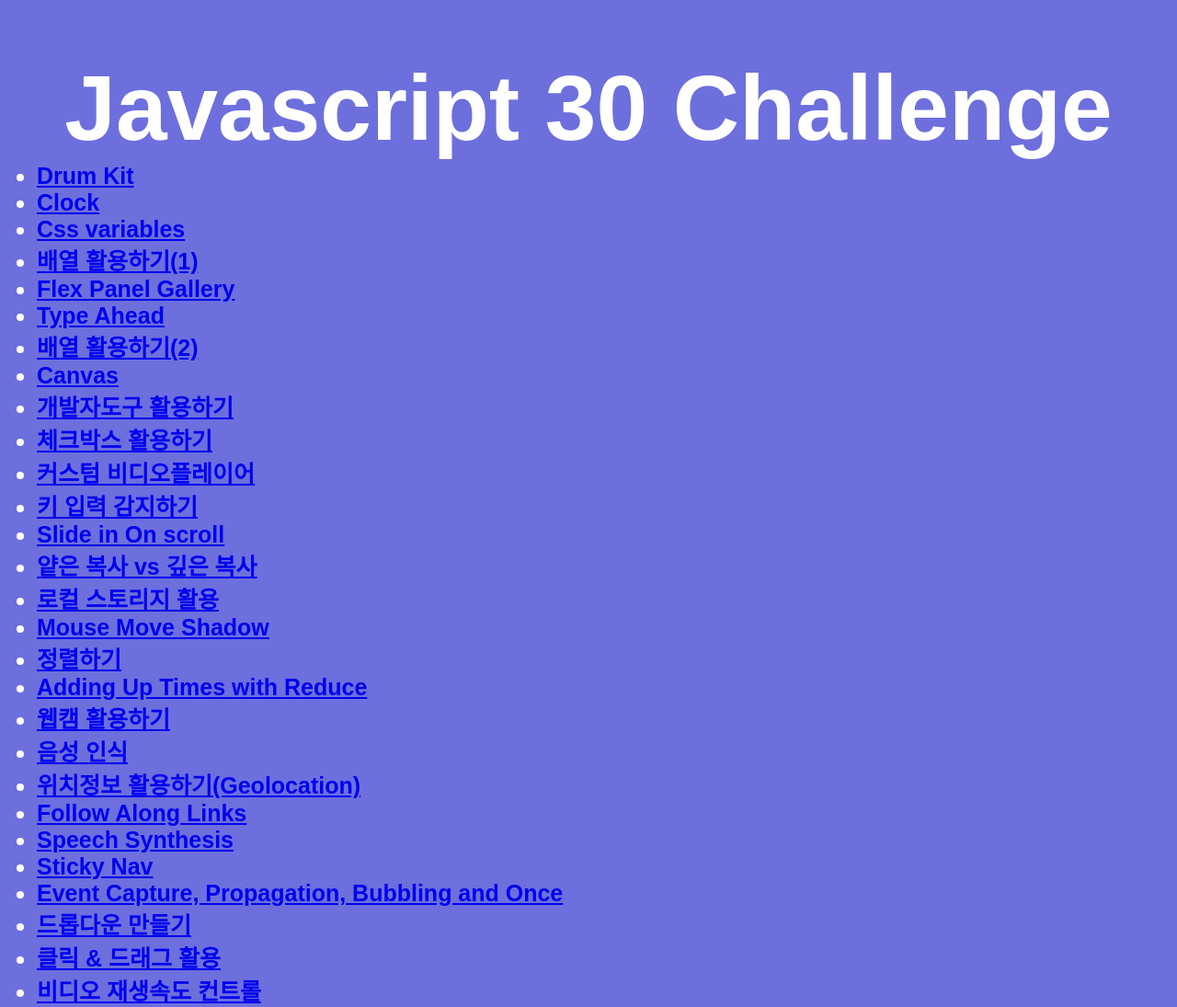
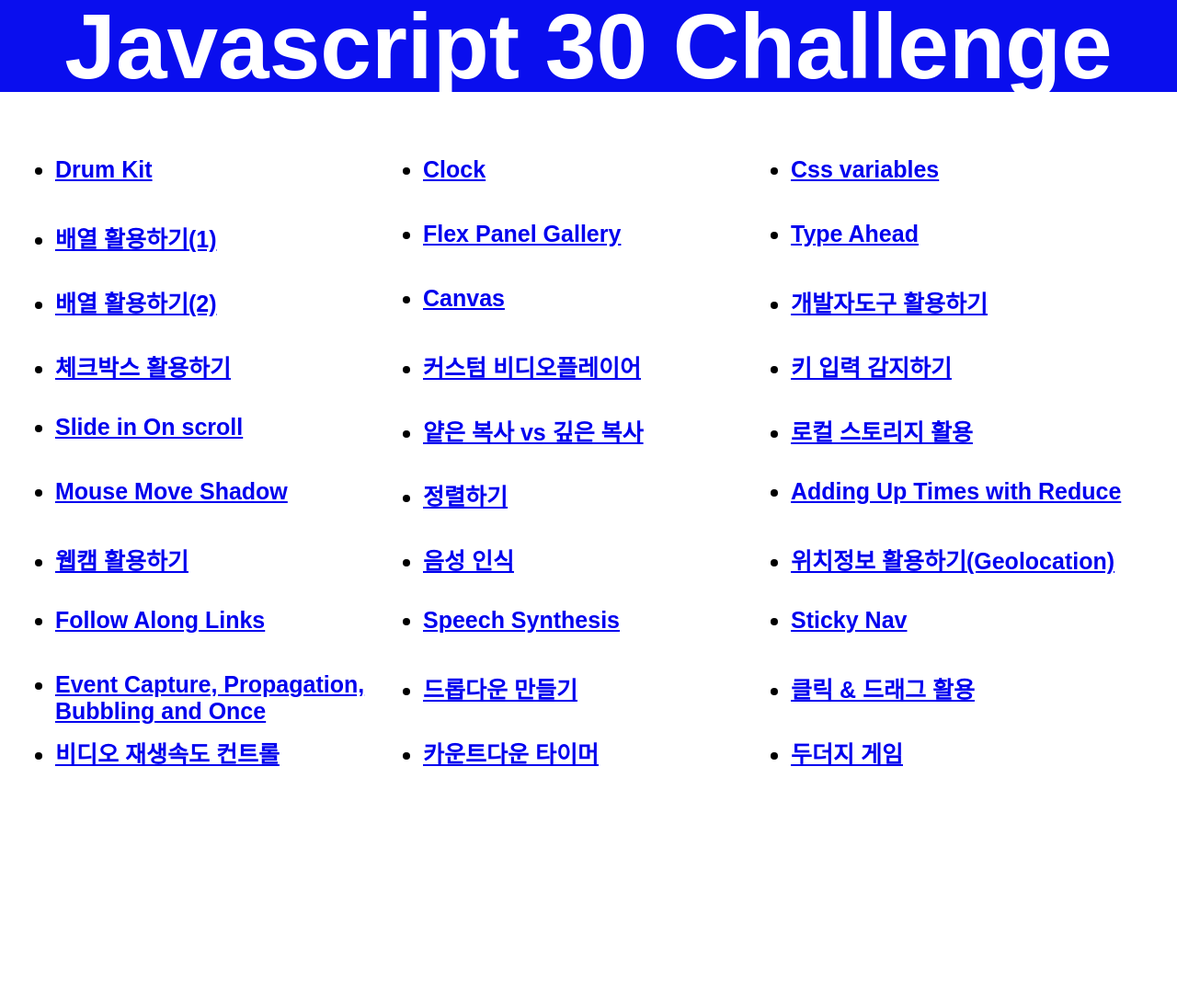
Before and after one commit to ykss/Javascript30, a plain HTML site: page index.html in a window 1280 px wide. Shown: the top 1095 px of the page at 92% size. After the commit the page ends 880 px from the top, so only its background shows below. Drawn offline with Linux system fonts and the light colour scheme.

Commit message:
Add : FIx CSS

```diff
--- a/index.html
+++ b/index.html
@@ -10,37 +10,38 @@
     <h1>Javascript 30 Challenge</h1>
     <nav>
         <ul>
-            <li><a href="./1. Drum Kit/index.html">Drum Kit</a></li>
-            <li><a href="./2. Clock/index.html">Clock</a></li>
-            <li><a href="./3. CSS Variables/index.html">Css variables</a></li>
-            <li><a href="./4. Array Cardio Day 1/index.html">배열 활용하기(1)</a></li>
-            <li><a href="./5. Flex Panel Gallery/index.html">Flex Panel Gallery</a></li>
-            <li><a href="./6. Type Ahead/index.html">Type Ahead</a></li>
-            <li><a href="./7. Array Cardio Day 2/index.html">배열 활용하기(2)</a></li>
-            <li><a href="./8. Canvas/index.html">Canvas</a></li>
-            <li><a href="./9. DevTool Domination/index.html">개발자도구 활용하기</a></li>
-            <li><a href="./10. Hold Shift and Check Checkbox/index.html">체크박스 활용하기</a></li>
-            <li><a href="./11. Custom VideoPlayer/index.html">커스텀 비디오플레이어</a></li>
-            <li><a href="./12. Key Detection/index.html">키 입력 감지하기</a></li>
-            <li><a href="./13.Slide In on Scroll/index.html">Slide in On scroll</a></li>
-            <li><a href="./14. Reference vs copy/index.html">얕은 복사 vs 깊은 복사</a></li>
-            <li><a href="./15. LocalStorage/index.html">로컬 스토리지 활용</a></li>
-            <li><a href="./16. Mouse Move Shadow/index.html">Mouse Move Shadow</a></li>
-            <li><a href="./17. Sort Without Articles/index.html">정렬하기</a></li>
-            <li><a href="./18. Adding Up Times with Reduce/index.html">Adding Up Times with Reduce</a></li>
-            <li><a href="./19. Webcam Fun/index.html">웹캠 활용하기</a></li>
-            <li><a href="./20. Speech Detection/index.html">음성 인식</a></li>
-            <li><a href="./21. Geolocation/index.html">위치정보 활용하기(Geolocation)</a></li>
-            <li><a href="./22. Follow Along Links/index.html">Follow Along Links</a></li>
-            <li><a href="./23. Speech Synthesis/index.html">Speech Synthesis</a></li>
-            <li><a href="./24. Sticky Nav/index.html">Sticky Nav</a></li>
-            <li><a href="./25. Event Capture, Propagation, Bubbling and Once/index.html">Event Capture, Propagation, Bubbling and Once</a></li>
-            <li><a href="./26. Stripe Follow Along Dropdown/index.html">드롭다운 만들기</a></li>
-            <li><a href="./27. Click and Drag/index.html">클릭 & 드래그 활용</a></li>
-            <li><a href="./28. Video Speed Controller/index.html">비디오 재생속도 컨트롤</a></li>
-            <li><a href="./29. Countdown Timer/index.html">카운트다운 타이머</a></li>
-            <li><a href="./30. Whack A Mole Game/index.html">두더지 게임</a></li>
-
+            <div col-3 class="container">
+                <div><li><a href="./1. Drum Kit/index.html">Drum Kit</a></li></div>
+                <div><li><a href="./2. Clock/index.html">Clock</a></li></div>
+                <div><li><a href="./3. CSS Variables/index.html">Css variables</a></li></div>
+                <div><li><a href="./4. Array Cardio Day 1/index.html">배열 활용하기(1)</a></li></div>
+                <div><li><a href="./5. Flex Panel Gallery/index.html">Flex Panel Gallery</a></li></div>
+                <div><li><a href="./6. Type Ahead/index.html">Type Ahead</a></li></div>
+                <div><li><a href="./7. Array Cardio Day 2/index.html">배열 활용하기(2)</a></li></div>
+                <div><li><a href="./8. Canvas/index.html">Canvas</a></li></div>
+                <div><li><a href="./9. DevTool Domination/index.html">개발자도구 활용하기</a></li></div>
+                <div><li><a href="./10. Hold Shift and Check Checkbox/index.html">체크박스 활용하기</a></li></div>
+                <div><li><a href="./11. Custom VideoPlayer/index.html">커스텀 비디오플레이어</a></li></div>
+                <div><li><a href="./12. Key Detection/index.html">키 입력 감지하기</a></li></div>
+                <div><li><a href="./13.Slide In on Scroll/index.html">Slide in On scroll</a></li></div>
+                <div><li><a href="./14. Reference vs copy/index.html">얕은 복사 vs 깊은 복사</a></li></div>
+                <div><li><a href="./15. LocalStorage/index.html">로컬 스토리지 활용</a></li></div>
+                <div><li><a href="./16. Mouse Move Shadow/index.html">Mouse Move Shadow</a></li></div>
+                <div><li><a href="./17. Sort Without Articles/index.html">정렬하기</a></li></div>
+                <div><li><a href="./18. Adding Up Times with Reduce/index.html">Adding Up Times with Reduce</a></li></div>
+                <div><li><a href="./19. Webcam Fun/index.html">웹캠 활용하기</a></li></div>
+                <div><li><a href="./20. Speech Detection/index.html">음성 인식</a></li></div>
+                <div><li><a href="./21. Geolocation/index.html">위치정보 활용하기(Geolocation)</a></li></div>
+                <div><li><a href="./22. Follow Along Links/index.html">Follow Along Links</a></li></div>
+                <div><li><a href="./23. Speech Synthesis/index.html">Speech Synthesis</a></li></div>
+                <div><li><a href="./24. Sticky Nav/index.html">Sticky Nav</a></li></div>
+                <div><li><a href="./25. Event Capture, Propagation, Bubbling and Once/index.html">Event Capture, Propagation, Bubbling and Once</a></li></div>
+                <div><li><a href="./26. Stripe Follow Along Dropdown/index.html">드롭다운 만들기</a></li></div>
+                <div><li><a href="./27. Click and Drag/index.html">클릭 & 드래그 활용</a></li></div>
+                <div><li><a href="./28. Video Speed Controller/index.html">비디오 재생속도 컨트롤</a></li></div>
+                <div><li><a href="./29. Countdown Timer/index.html">카운트다운 타이머</a></li></div>
+                <div><li><a href="./30. Whack A Mole Game/index.html">두더지 게임</a></li></div>
+            </div>
         </ul>
     </nav>
     <script src="script.js"></script>
--- a/style.css
+++ b/style.css
@@ -2,25 +2,42 @@ html {
     font-family: sans-serif;
     box-sizing: border-box;
     font-size: 10px;
-    background: #6d6fdd;
+
 }
 
+*, *:before, *:after {
+    box-sizing: inherit;
+  }
 
 body {
     padding: 0;
     margin: 0;
   }
 
+div{
+    padding: 10px;
+}
+
 h1 {
+    background: #0a0eee;
     text-align: center;
     font-size: 10rem;
     line-height: 1;
     margin-bottom: 0;
     color: white;
+    margin-top: 0;
 }
 
 li {
     font-weight: bold;
     font-size: 2.5rem;
-    color: white;
+    color: black;
 }
+
+.container {
+    margin-top: 50px;
+    display: grid;
+    grid-template-columns: 400px 400px 400px;
+    grid-template-rows: repeat(10,70px);
+
+}
```
